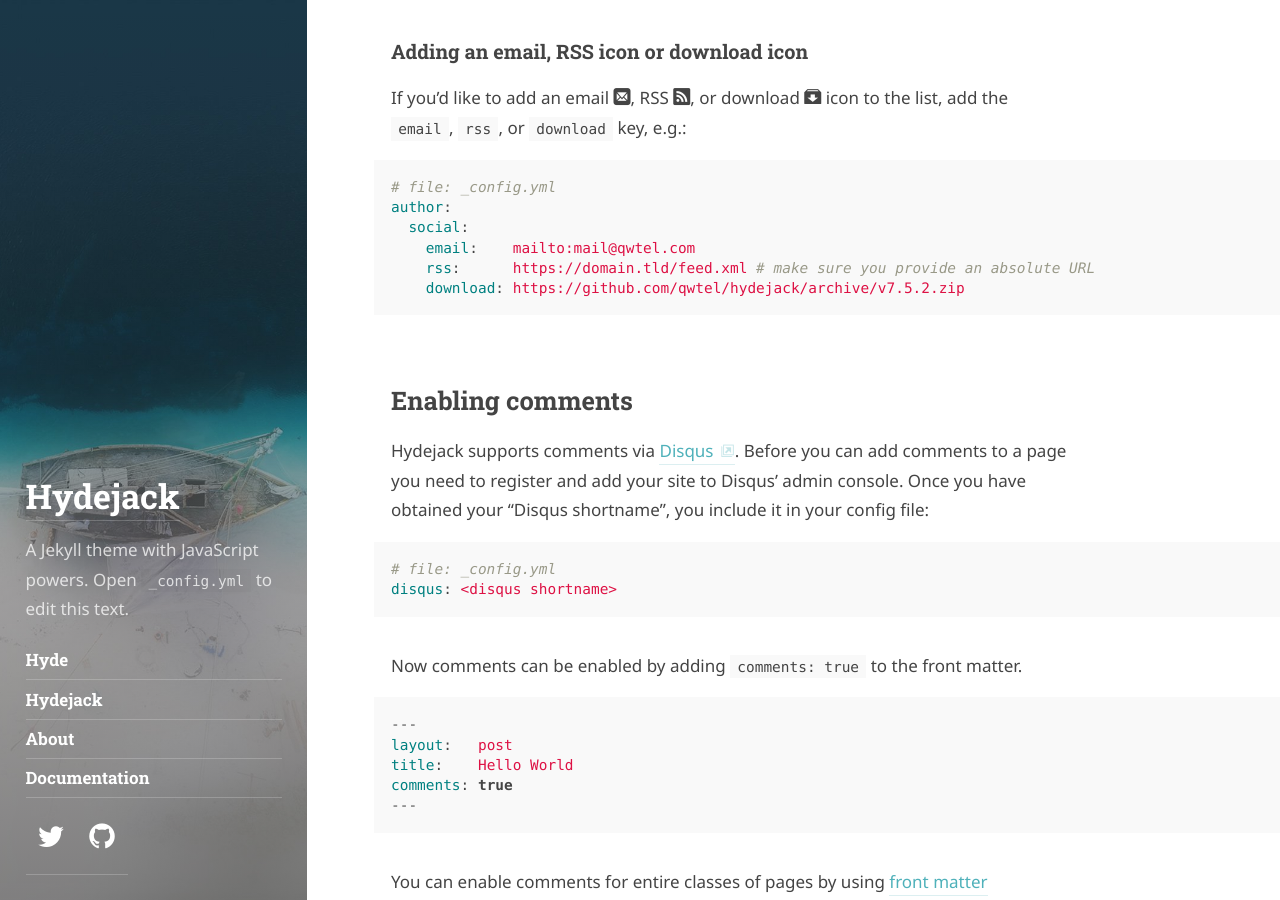
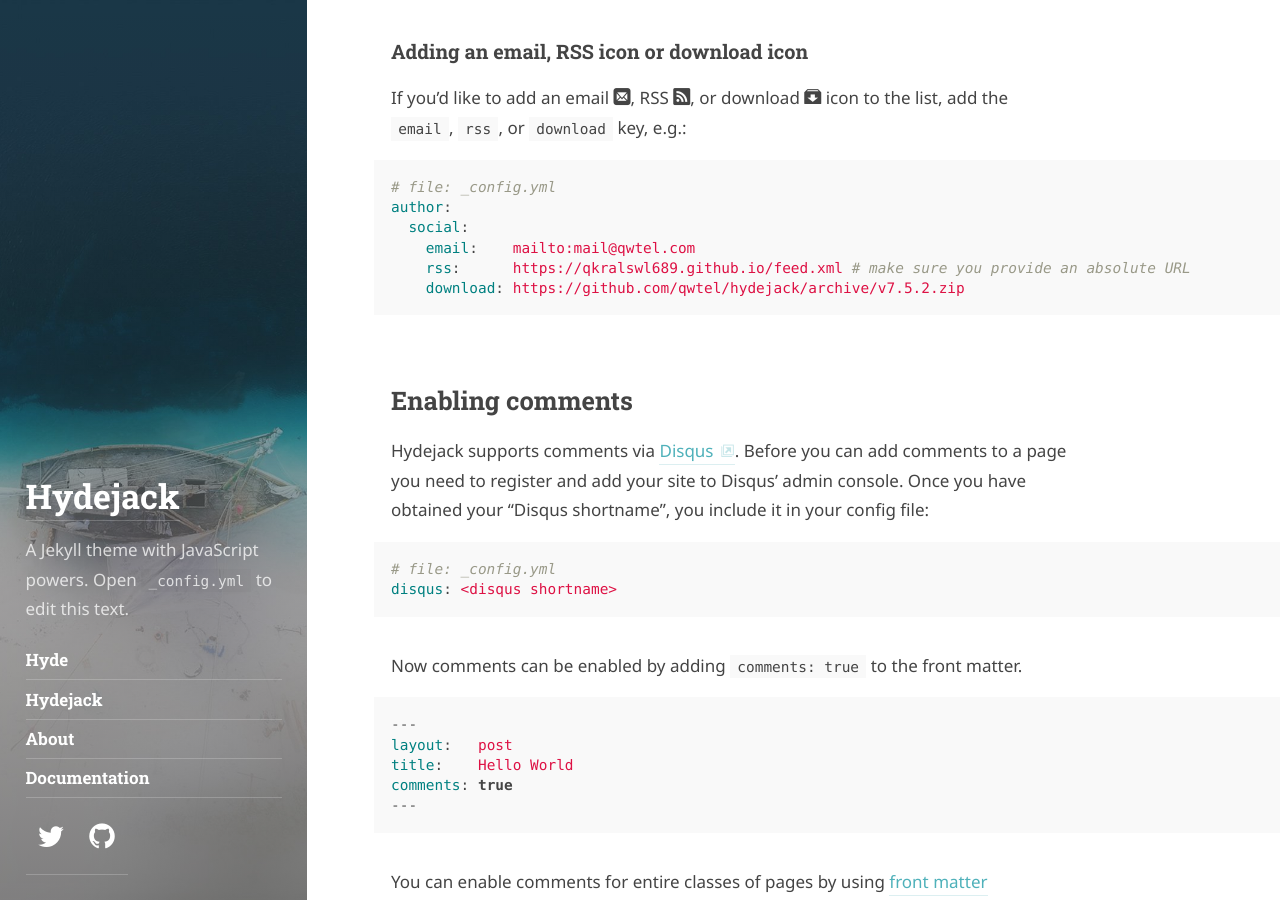
Before and after one commit to qkralswl689/blog, a Jekyll site: the page built from docs/7.5.2/config.md, in a window 1280 px wide and 900 px high, scrolled down 9999 px. Built offline with Jekyll 4.4.1, drawn with Linux system fonts in a browser that asks for light colours; some web fonts are replaced; some of the changed lines change nothing that is shown.

Commit message:
Update _config.yml

```diff
--- a/_config.yml
+++ b/_config.yml
@@ -4,7 +4,7 @@
 # IMPORTANT: Set the URL of your site.
 # Set to https://<username>.github.io when hosting on GitHub Pages
 # (unless you are using a custom domain).
-url:                   https://domain.tld
+url: "https://qkralswl689.github.io"
 
 # IMPORTANT: Set The "base URL" of your site.
 #
@@ -15,7 +15,7 @@
 # When using GitHub Pages, set to '' when hosting a user- or organization page,
 # i.e. when the name of the repository looks like <username>.github.io.
 # Otherwise, set to /<name of repository> (with leading /, but without the < >).
-baseurl:               ''
+baseurl: ""
 
 # Language of your content in 2-letter code, e.g.: en, de.
 # You may also provide a location, e.g.: en-us, de_AT.
```
